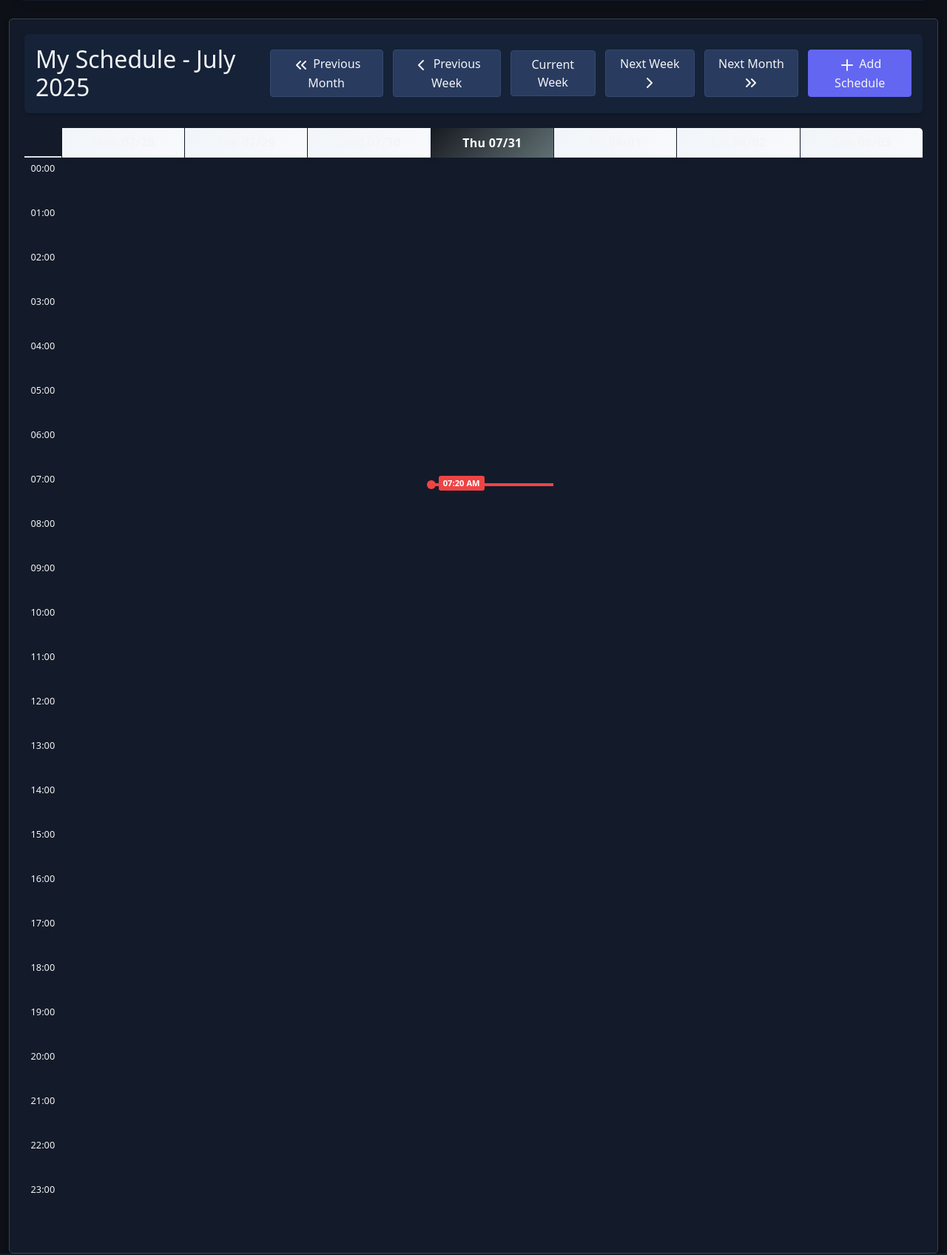
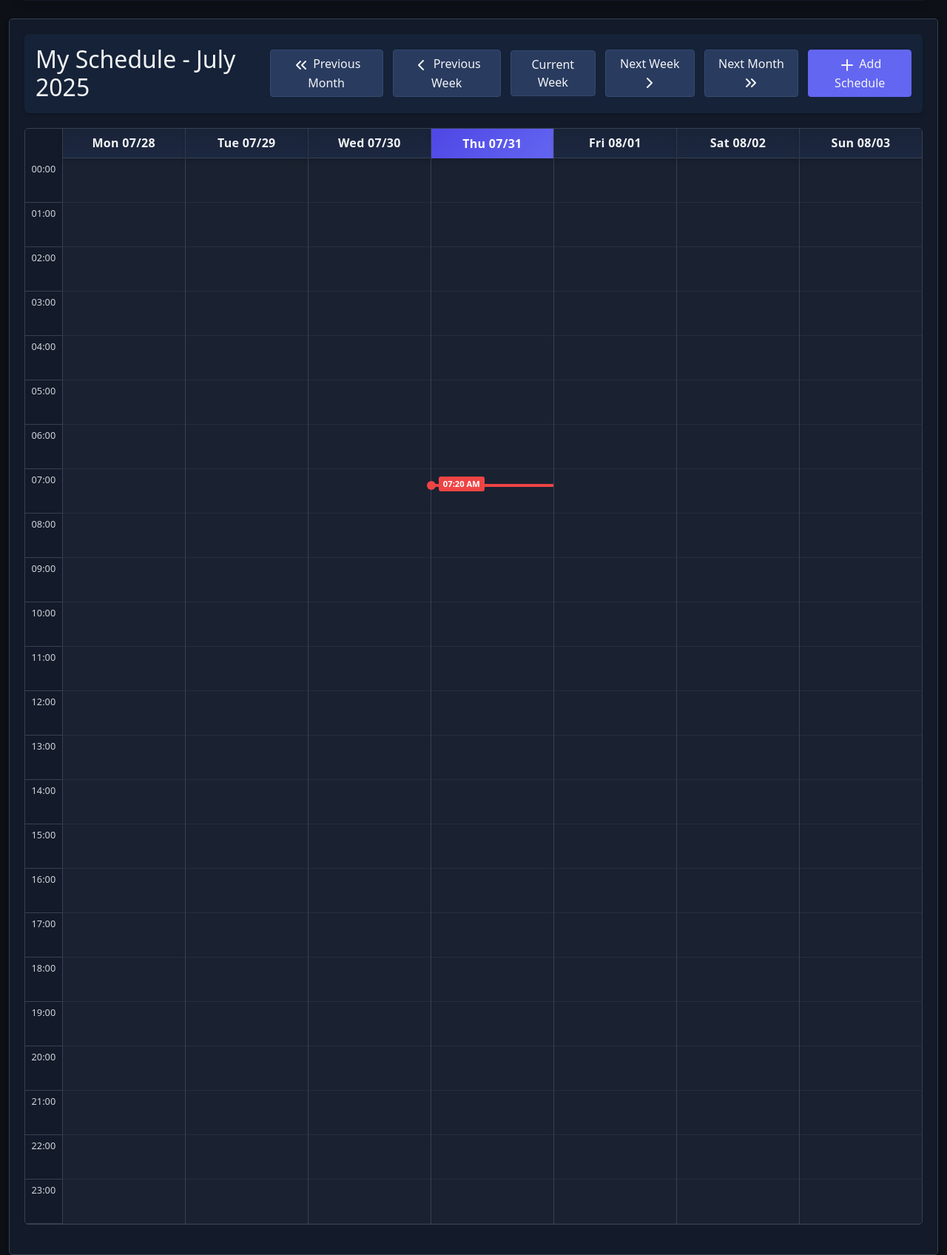
Before and after one commit to tbnobed/engsched, a Flask app: page /personal_schedule in a window 1280 px wide. Shown: the part 205-1901 px from the top of the page at 74% size. Run offline with Flask 3, Linux system fonts and the light colour scheme; the visitor is signed in with stand-in values (Sample User, id 1); data comes from the database, SQL or seed files in the repository; data that the repository does not hold is empty; some libraries are stand-ins or nearby versions.

Commit message:
Implement dark mode by removing hardcoded styling from calendar
Removes hardcoded light theme styles from personal_schedule.html and style.css to enable dark theme support.

Replit-Commit-Author: Agent
Replit-Commit-Session-Id: 49af8ec8-1dc8-4d67-bd1e-21e7605ec820
Replit-Commit-Checkpoint-Type: full_checkpoint
Replit-Commit-Screenshot-Url: https://storage.googleapis.com/screenshot-production-us-central1/cca3b107-e330-40ad-90d0-df6a72e770f7/49af8ec8-1dc8-4d67-bd1e-21e7605ec820/Z3rhxDv

```diff
--- a/static/css/style.css
+++ b/static/css/style.css
@@ -172,12 +172,10 @@ div[style*="gradient"] {
     content: '';
     display: block;
     height: 40px; /* Match day header height exactly */
-    border-bottom: 2px solid #dee2e6;
 }
 
 .time-slot {
     height: 60px;
-    border-bottom: 1px solid #eee;
     cursor: pointer;
     transition: background-color 0.2s;
 }
--- a/templates/personal_schedule.html
+++ b/templates/personal_schedule.html
@@ -228,15 +228,13 @@
     box-shadow: 0 0 10px rgba(0,0,0,0.1);
 }
 
-/* Use exact same CSS variables as calendar page from light-theme.css */
+/* Only basic layout - let external CSS handle colors and borders */
 .calendar-grid {
     display: flex;
     overflow-x: auto;
     min-height: 600px;
     max-height: calc(100vh - 200px);
     overflow-y: auto;
-    background-color: var(--light-border) !important;
-    border: 1px solid var(--light-border) !important;
     border-radius: 5px;
     margin-bottom: 20px;
     width: 100%;
@@ -247,13 +245,11 @@
     position: sticky;
     left: 0;
     z-index: 1;
-    background-color: var(--light-panel) !important;
 }
 
 .day-column {
     width: calc((100% - 50px) / 7);
     position: relative;
-    background-color: var(--light-panel) !important;
 }
 
 .day-column:last-child {
@@ -265,21 +261,8 @@
 }
 
 .day-header {
-    background: linear-gradient(135deg, #f1f5f9, #f8fafc) !important;
-    color: var(--light-text) !important;
-    border-bottom: 1px solid rgba(0, 0, 0, 0.08) !important;
-    padding: 12px !important;
-    font-weight: 600 !important;
-    letter-spacing: 0.3px !important;
-    box-shadow: 0 4px 6px rgba(0, 0, 0, 0.02) !important;
     text-align: center;
     cursor: pointer;
-}
-
-.day-header.today {
-    background: linear-gradient(135deg, #171A21, #617073) !important;
-    color: white !important;
-    border-bottom: none !important;
 }
 
 .hour-slot {
@@ -287,8 +270,6 @@
     text-align: center;
     font-size: 0.8rem;
     padding-top: 5px;
-    border-bottom: 1px solid var(--light-border) !important;
-    color: var(--light-text-secondary) !important;
 }
 
 .day-slots {
@@ -299,8 +280,6 @@
     height: 60px;
     cursor: pointer;
     transition: background-color 0.2s;
-    background-color: rgba(0, 0, 0, 0.01) !important;
-    border-bottom: 1px solid rgba(0, 0, 0, 0.03) !important;
 }
 
 .time-slot:hover {
```
